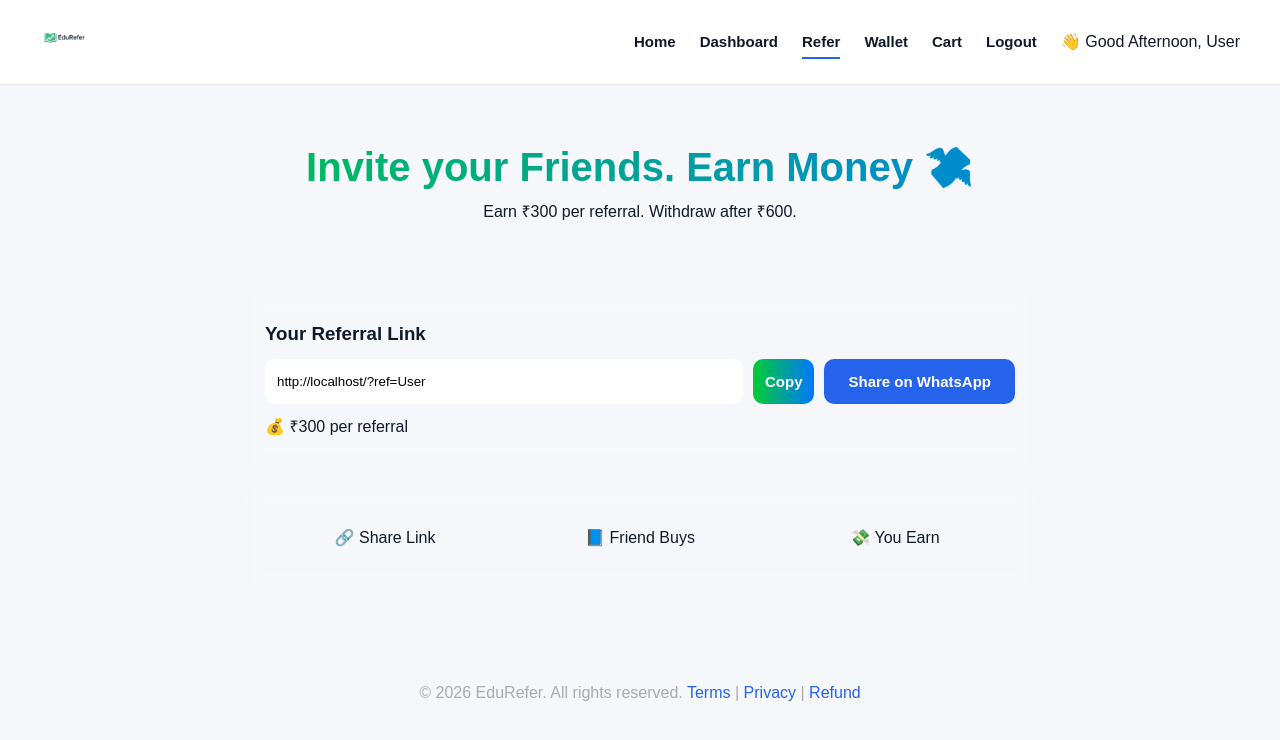
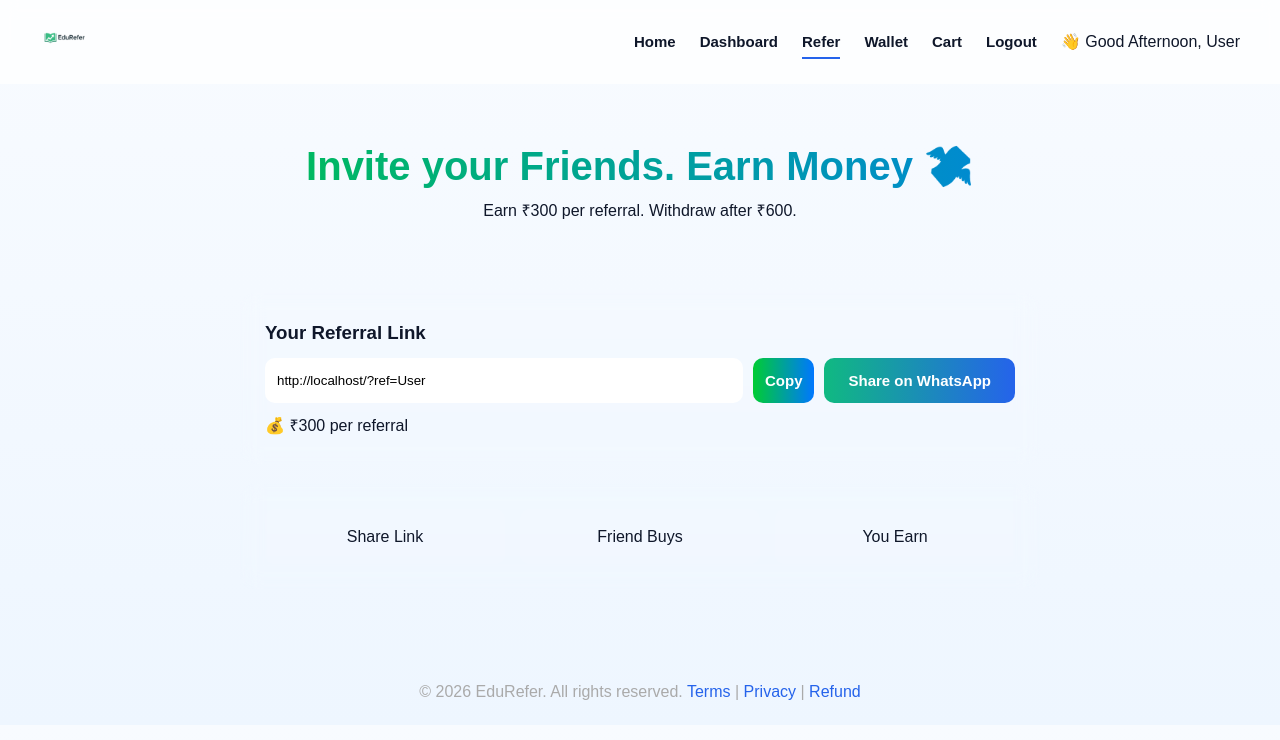
Before and after one commit to pushkar2230/Edurefer, a Flask app: page /refer.html in a window 1280 px wide. Shown: the top 740 px of the page. Run offline with Flask 3, Linux system fonts and the light colour scheme.

Commit message:
Major UI Changes

```diff
--- a/static/styles.css
+++ b/static/styles.css
@@ -7,17 +7,24 @@
 }
 
 :root{
-    --primary:#2563eb;
-    --text:#111827;
-    --muted:#6b7280;
+    --primary:#2563eb;      /* educational blue */
+    --secondary:#10b981;    /* educational green */
+    --accent:#38bdf8;       /* soft sky blue */
+
     --bg:#f5f7fb;
+    --bg-soft:#eef4ff;
+
     --card:#ffffff;
-    --border:#e5e7eb;
+
+    --text:#0f172a;
+    --muted:#64748b;
+
+    --border:#dbeafe;
 }
 
 body{
     font-family:'Poppins',sans-serif;
-    background:var(--bg);
+    background:linear-gradient(180deg,#f8fbff 0%,#eef6ff 100%);
     color:var(--text);
     overflow-x:hidden;
     line-height:1.6;
@@ -36,8 +43,8 @@ body{
 
 .site-header{
     width:100%;
-    background:#fff;
-    border-bottom:1px solid var(--border);
+    background:rgba(255,255,255,0.75);
+    backdrop-filter:blur(8px);
     position:sticky;
     top:0;
     z-index:1000;
@@ -99,6 +106,7 @@ body{
 /* ===== HERO ===== */
 
 .hero{
+    background:linear-gradient(135deg,#eff6ff,#f0fdf4);
     text-align:center;
     padding:80px 20px;
 }
@@ -122,7 +130,7 @@ body{
 button,
 .button{
     display:inline-block;
-    background:var(--primary);
+    background:linear-gradient(90deg,#10b981,#2563eb);
     color:white;
     border:none;
     border-radius:10px;
@@ -152,7 +160,9 @@ button:hover,
 /* ===== CARD ===== */
 
 .card{
-    background:var(--card);
+    background:rgba(255,255,255,0.75);
+    border:1px solid rgba(255,255,255,0.5);
+    box-shadow:0 10px 30px rgba(15,23,42,0.06);
     border-radius:18px;
     padding:20px;
     box-shadow:0 4px 20px rgba(0,0,0,0.06);
@@ -208,7 +218,7 @@ button:hover,
 }
 
 .trust-grid div{
-    background:white;
+    background:linear-gradient(135deg,rgba(255,255,255,0.9),rgba(239,246,255,0.85));
     border-radius:16px;
     padding:24px;
     box-shadow:0 2px 12px rgba(0,0,0,0.05);
--- a/templates/refer.html
+++ b/templates/refer.html
@@ -113,9 +113,9 @@
 
 <section class="refer-card">
   <div class="steps">
-    <div class="step">🔗 Share Link</div>
-    <div class="step">📘 Friend Buys</div>
-    <div class="step">💸 You Earn</div>
+    <div class="step">Share Link</div>
+    <div class="step">Friend Buys</div>
+    <div class="step">You Earn</div>
   </div>
 </section>
 
```
